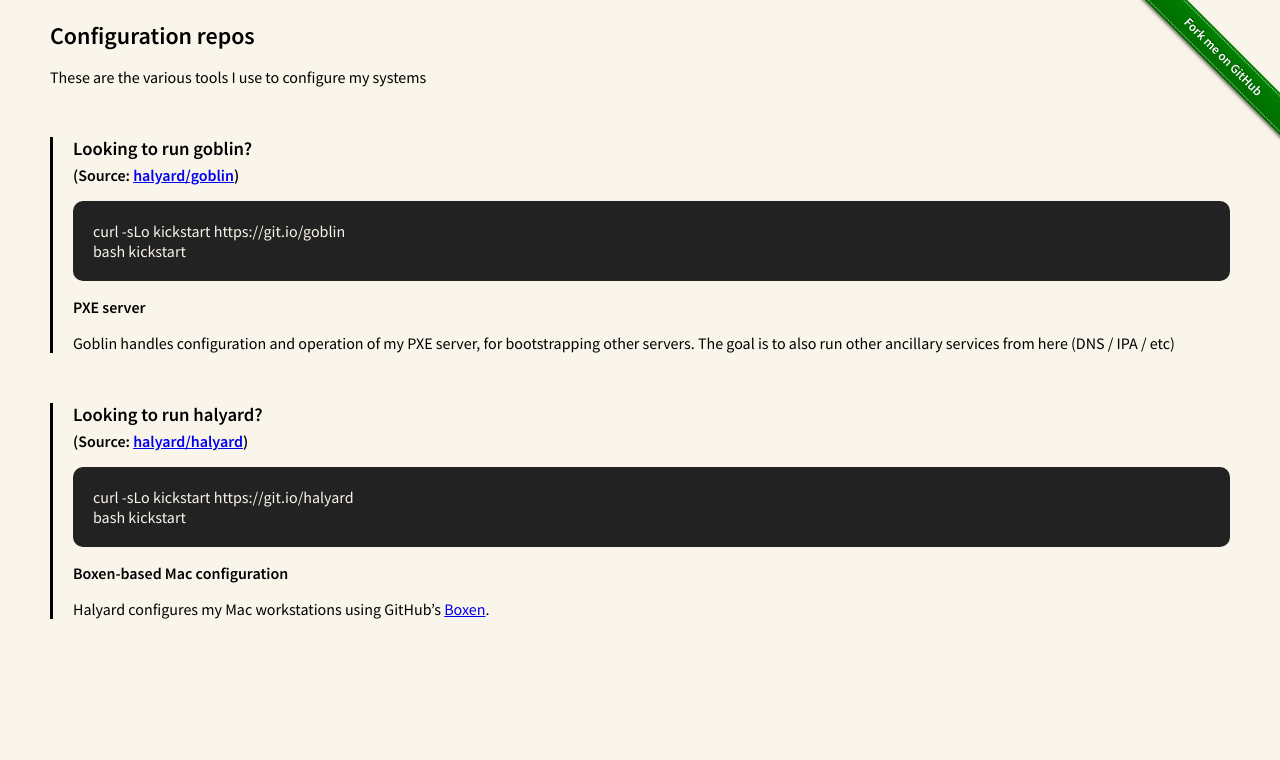
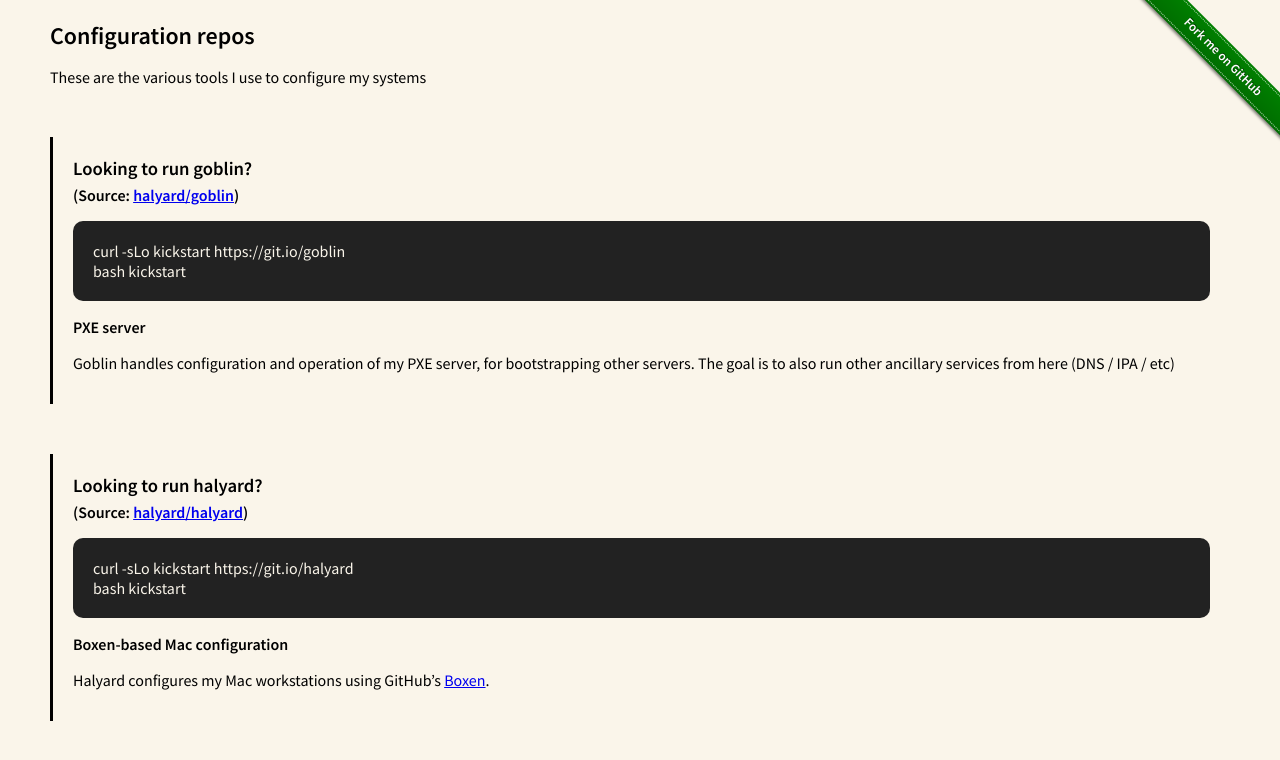
Before and after one commit to halyard/halyard.github.io, a Jekyll site: the page built from index.html, in a window 1280 px wide. Shown: the top 760 px of the page. Built offline with Jekyll 4.4.1, drawn with Linux system fonts in a browser that asks for light colours.

Commit message:
smarter width

```diff
--- a/assets/custom/main.css
+++ b/assets/custom/main.css
@@ -5,6 +5,13 @@
 body {
     margin: 20px 50px;
     background-color: #FAF5EA;
+    min-width: 600px;
+}
+
+@media (max-width: 600px) {
+    .github-fork-ribbon {
+        display: none;
+    }
 }
 
 h1, h2, h3, h4, h5, h6 {
@@ -21,6 +28,6 @@
 
 div.row {
     border-left: 3px solid black;
-    padding-left: 20px;
+    padding: 15px 20px;
     margin: 50px 0;
 }
```
